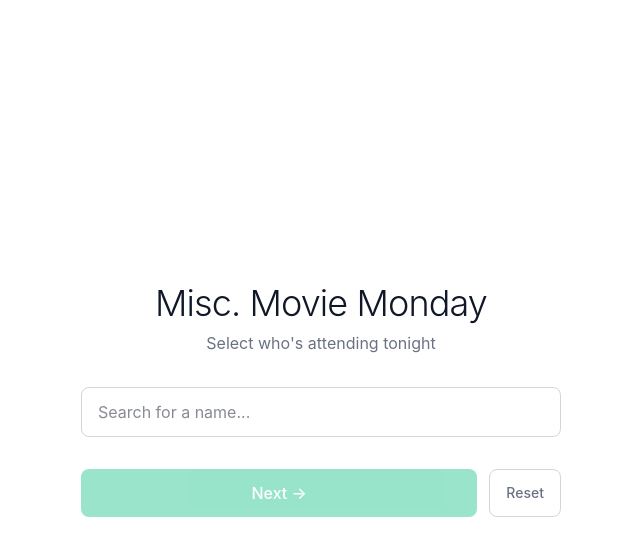
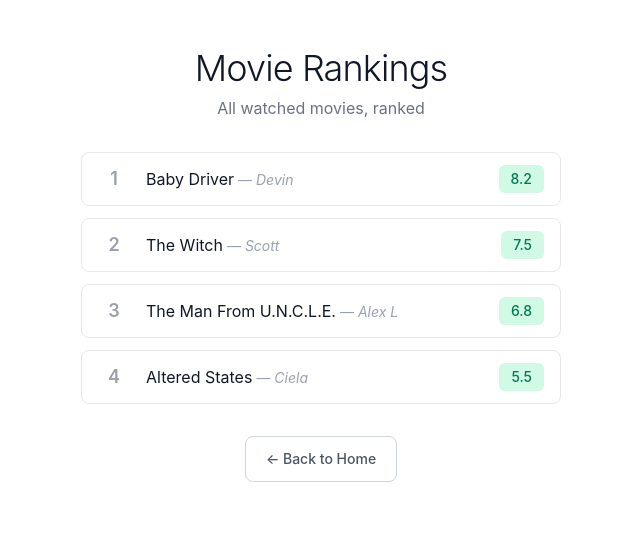
Before and after one commit to andrewtomai/movie-monday, a React (Vite) app: page /rankings in a window 1280 px wide. Before the commit this address led to /. Shown: the top 556 px of the page, without its empty margins (319-959 px from the left). Built offline with nearby package versions, Linux system fonts and the light colour scheme.

Commit message:
add ranking vis

```diff
--- a/src/App.tsx
+++ b/src/App.tsx
@@ -1,5 +1,6 @@
 import { Routes, Route, Navigate } from 'react-router-dom'
 import { AttendeeSelectPage } from './pages/AttendeeSelectPage'
+import { RankingsPage } from './pages/RankingsPage'
 import { RollingPoolPage } from './pages/RollingPoolPage'
 import { VotingPoolPage } from './pages/VotingPoolPage'
 
@@ -7,6 +8,7 @@ export default function App() {
   return (
     <Routes>
       <Route path="/" element={<AttendeeSelectPage />} />
+      <Route path="/rankings" element={<RankingsPage />} />
       <Route path="/rolling-pool" element={<RollingPoolPage />} />
       <Route path="/voting-pool" element={<VotingPoolPage />} />
       <Route path="*" element={<Navigate to="/" replace />} />
--- a/src/config/history.ts
+++ b/src/config/history.ts
@@ -1,6 +1,11 @@
-export const watchedMovies: string[] = [
-  "The Witch",
-  "Baby Driver",
-  "The Man From U.N.C.L.E.",
-  "Altered States",
+export interface WatchedMovie {
+  title: string
+  rating: number
+}
+
+export const watchedMovies: WatchedMovie[] = [
+  { title: "The Witch", rating: 7.5 },
+  { title: "Baby Driver", rating: 8.2 },
+  { title: "The Man From U.N.C.L.E.", rating: 6.8 },
+  { title: "Altered States", rating: 5.5 },
 ];
--- a/src/pages/AttendeeSelectPage.tsx
+++ b/src/pages/AttendeeSelectPage.tsx
@@ -36,19 +36,26 @@ export function AttendeeSelectPage() {
       <div className="mt-8 flex gap-3">
         <button
           type="button"
+          onClick={reset}
+          className="rounded-lg border border-gray-300 bg-white px-4 py-3 text-sm font-medium text-gray-500 transition-all hover:bg-gray-50 hover:text-gray-700"
+        >
+          Reset
+        </button>
+        <button
+          type="button"
+          onClick={() => navigate('/rankings')}
+          className="rounded-lg border border-gray-300 bg-white px-4 py-3 text-sm font-medium text-gray-500 transition-all hover:bg-gray-50 hover:text-gray-700"
+        >
+          View Rankings
+        </button>
+        <button
+          type="button"
           onClick={handleNext}
           disabled={selectedAttendees.length === 0}
           className="flex-1 rounded-lg bg-emerald-500 px-6 py-3 text-center font-medium text-white transition-all hover:bg-emerald-600 disabled:cursor-not-allowed disabled:opacity-40"
         >
           Next →
         </button>
-        <button
-          type="button"
-          onClick={reset}
-          className="rounded-lg border border-gray-300 bg-white px-4 py-3 text-sm font-medium text-gray-500 transition-all hover:bg-gray-50 hover:text-gray-700"
-        >
-          Reset
-        </button>
       </div>
     </div>
   )
--- /dev/null
+++ b/src/pages/RankingsPage.tsx
@@ -0,0 +1,61 @@
+import { useNavigate } from 'react-router-dom'
+import { watchedMovies } from '../config/history'
+import { members } from '../config/members'
+
+const movieToMembers = new Map<string, string[]>()
+for (const member of members) {
+  for (const title of member.movies) {
+    const list = movieToMembers.get(title)
+    if (list) list.push(member.name)
+    else movieToMembers.set(title, [member.name])
+  }
+}
+
+export function RankingsPage() {
+  const navigate = useNavigate()
+
+  const sorted = [...watchedMovies].sort((a, b) => b.rating - a.rating)
+
+  return (
+    <div className="mx-auto min-h-svh max-w-lg px-4 py-12">
+      <h1 className="mb-2 text-center text-4xl font-light tracking-tight text-gray-900">
+        Movie Rankings
+      </h1>
+      <p className="mb-8 text-center text-gray-500">
+        All watched movies, ranked
+      </p>
+
+      <div className="space-y-3">
+        {sorted.map((movie, idx) => (
+          <div
+            key={movie.title}
+            className="flex items-center gap-4 rounded-lg border border-gray-200 bg-white px-4 py-3"
+          >
+            <span className="w-8 text-center text-lg font-semibold text-gray-400">
+              {idx + 1}
+            </span>
+            <span className="flex-1 text-gray-900">
+              {movie.title}
+              <span className="ml-1 text-sm italic text-gray-400">
+                — {movieToMembers.get(movie.title)?.join(', ')}
+              </span>
+            </span>
+            <span className="rounded-md bg-emerald-100 px-3 py-1 text-sm font-medium text-emerald-700">
+              {movie.rating.toFixed(1)}
+            </span>
+          </div>
+        ))}
+      </div>
+
+      <div className="mt-8 flex justify-center">
+        <button
+          type="button"
+          onClick={() => navigate('/')}
+          className="rounded-lg border border-gray-300 bg-white px-5 py-3 text-sm font-medium text-gray-600 transition-all hover:bg-gray-50"
+        >
+          ← Back to Home
+        </button>
+      </div>
+    </div>
+  )
+}
--- a/src/pages/RollingPoolPage.tsx
+++ b/src/pages/RollingPoolPage.tsx
@@ -19,7 +19,7 @@ export function RollingPoolPage() {
       .filter((m) => selectedAttendees.includes(m.name))
       .flatMap((m) => m.movies)
     return [...new Set(memberMovies)].filter(
-      (m) => !watchedMovies.includes(m)
+      (m) => !watchedMovies.map(w => w.title).includes(m)
     )
   }, [selectedAttendees])
 
--- a/src/pages/VotingPoolPage.tsx
+++ b/src/pages/VotingPoolPage.tsx
@@ -17,7 +17,7 @@ export function VotingPoolPage() {
       .filter((m) => selectedAttendees.includes(m.name))
       .flatMap((m) => m.movies)
     return [...new Set(memberMovies)].filter(
-      (m) => !watchedMovies.includes(m)
+      (m) => !watchedMovies.map(w => w.title).includes(m)
     )
   }, [selectedAttendees])
 
```
